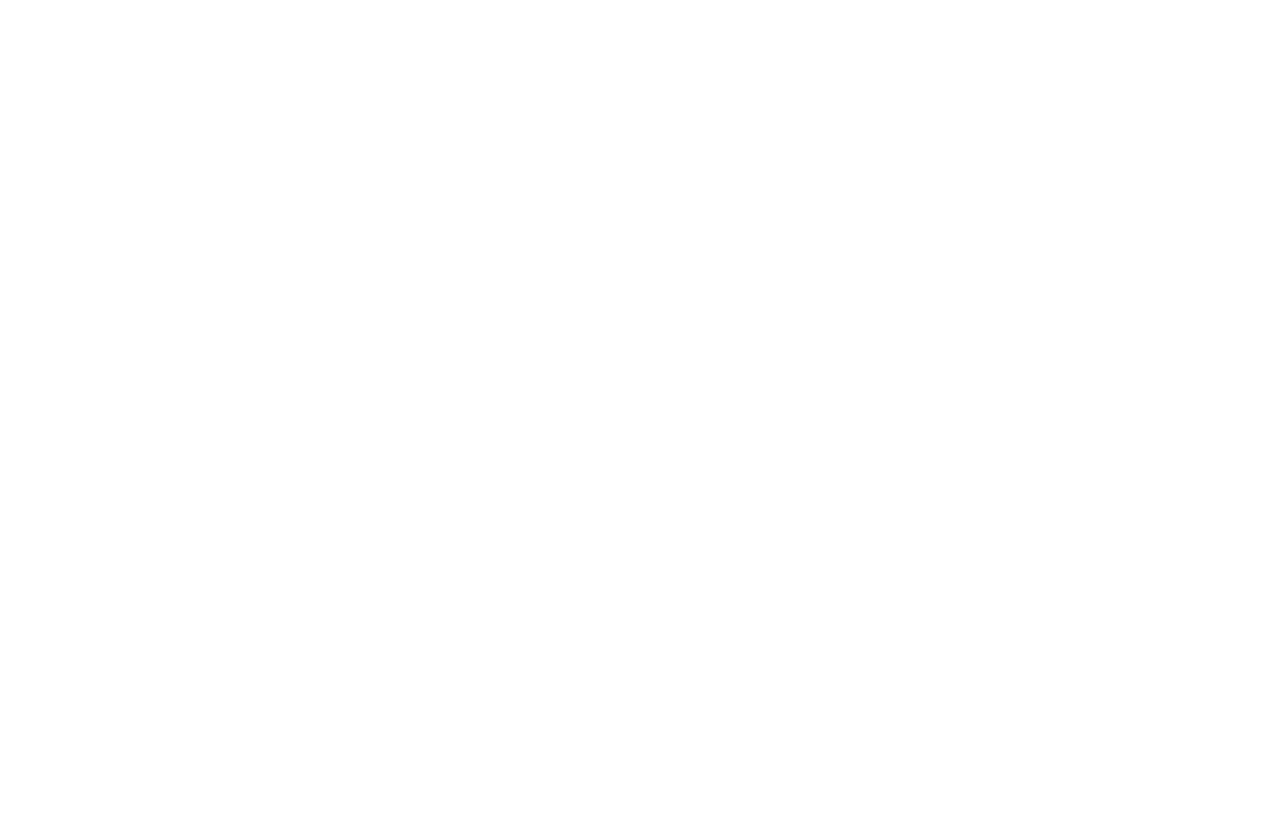
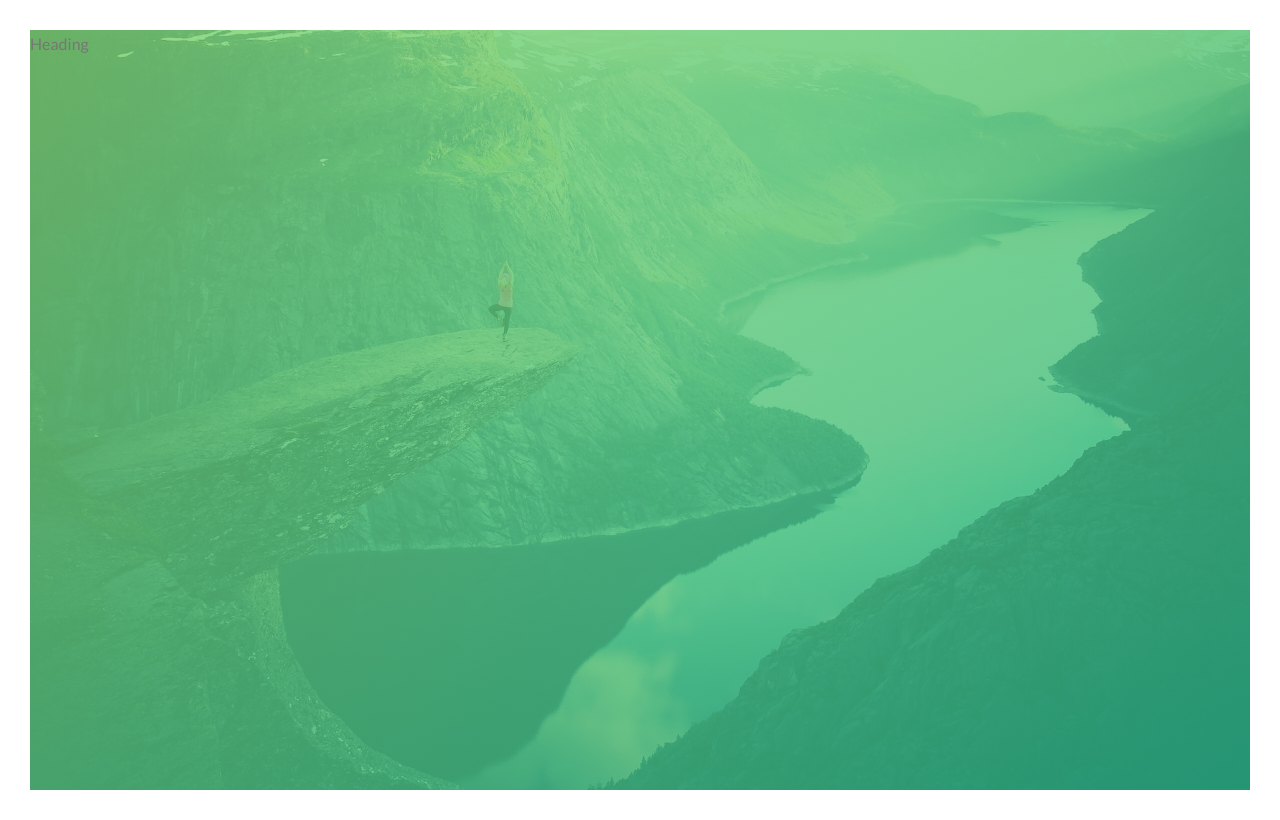
Before and after one commit to gauravburjwal/natours, a plain HTML site: page index.html in a window 1280 px wide. Drawn offline with Linux system fonts and the light colour scheme.

Commit message:
feat: Add font definitions, CSS Reset, Hero Image with linear gradients

```diff
--- a/css/style.css
+++ b/css/style.css
@@ -1,8 +1,35 @@
 /*
 COLORS:
 
-Light green: #7ed56f
-Medium green: #55c57a
-Dark green: #28b485
+Light-green: #7ed56f
+Medium-green: #55c57a
+Dark-green: #28b485
 
 */
+
+* {
+  margin: 0;
+  padding: 0;
+  box-sizing: border-box;
+}
+
+body {
+  font-family: 'Lato', sans-serif;
+  font-weight: 400;
+  font-size: 16px;
+  line-height: 1.7;
+  color: #777;
+  padding: 30px;
+}
+
+.header {
+  height: 95vh;
+  background-image: linear-gradient(
+      to right bottom,
+      rgba(126, 213, 111, 0.8),
+      rgba(40, 180, 133, 0.8)
+    ),
+    url('../img/hero.jpg');
+  background-size: cover;
+  background-position: top;
+}
--- a/index.html
+++ b/index.html
@@ -14,5 +14,7 @@
 
     <title>Natours | Exciting tours for adventurous people</title>
   </head>
-  <body></body>
+  <body>
+    <header class="header">Heading</header>
+  </body>
 </html>
```
